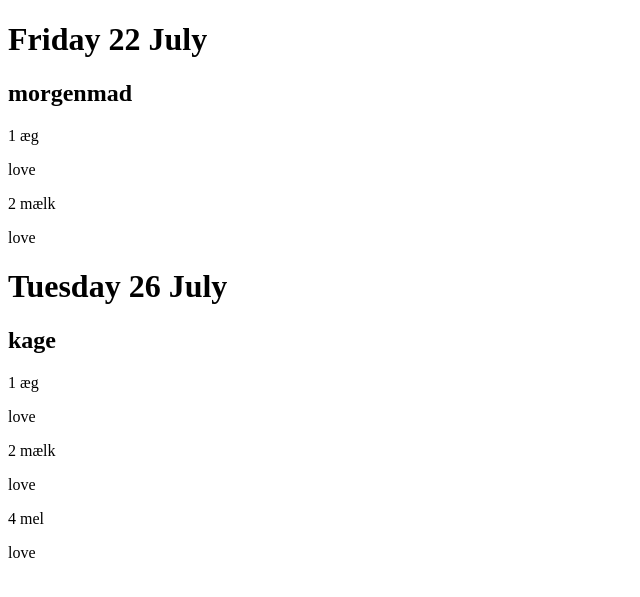
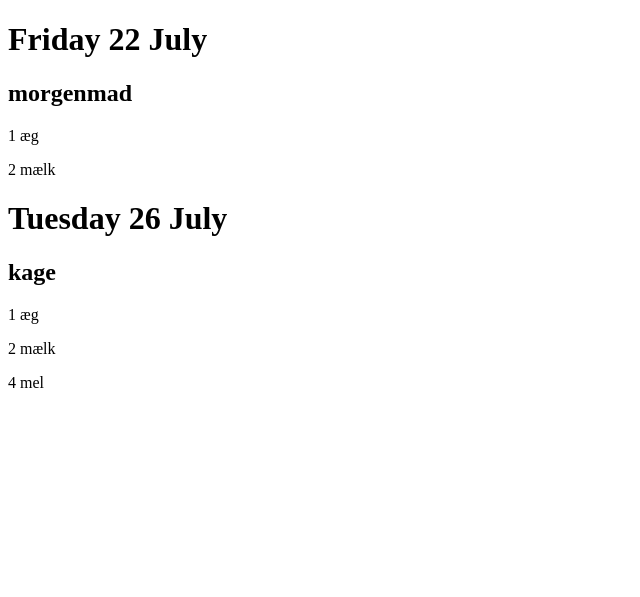
Before and after one commit to razzervision/Mealplan, a Django app: page / in a window 1280 px wide. Shown: the top 597 px of the page, without its empty margins (0-640 px from the left). Run offline with Django 3.2, Linux system fonts and the light colour scheme; data comes from the database, SQL or seed files in the repository.

Commit message:
Revert "home.html new element"
This reverts commit f83d6a2674d1678c7cae63438e84d6003f42c22b.

```diff
--- a/madplan/templates/madplan/home.html
+++ b/madplan/templates/madplan/home.html
@@ -7,10 +7,7 @@
             <h1>{{ weekday.date|date:"l d F" }}</h1>
             <h2>{{ weekday.recipes }}</h2>
             {% for ingredent in weekday.recipes.ingrediens.values_list %}
-                <div>
-                    <p>{{ ingredent|cut:"("|cut:")"|cut:"'"|cut:"," }}</p>
-                    <p>love</p>
-                </div>
+                <p>{{ ingredent|cut:"("|cut:")"|cut:"'"|cut:"," }}</p>
 
             {% endfor %}
         </div>
```
